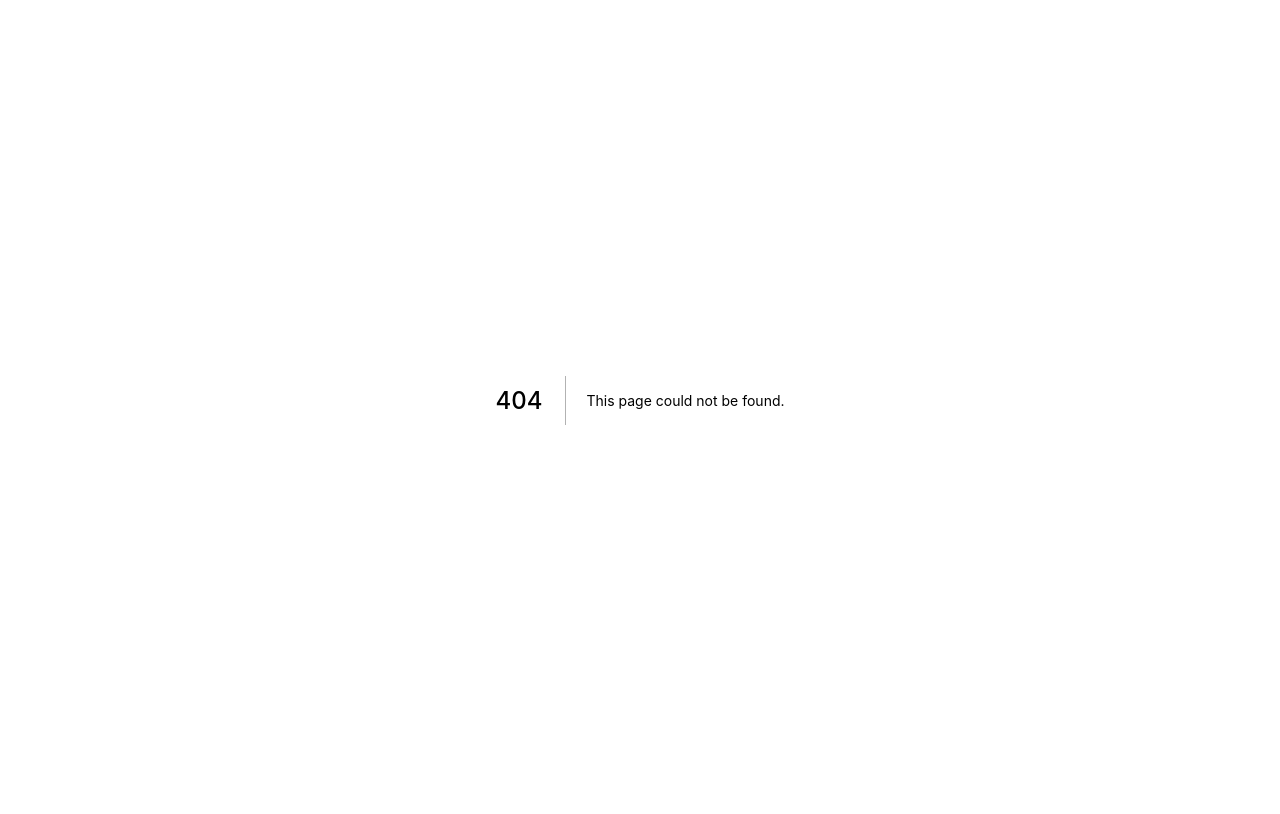
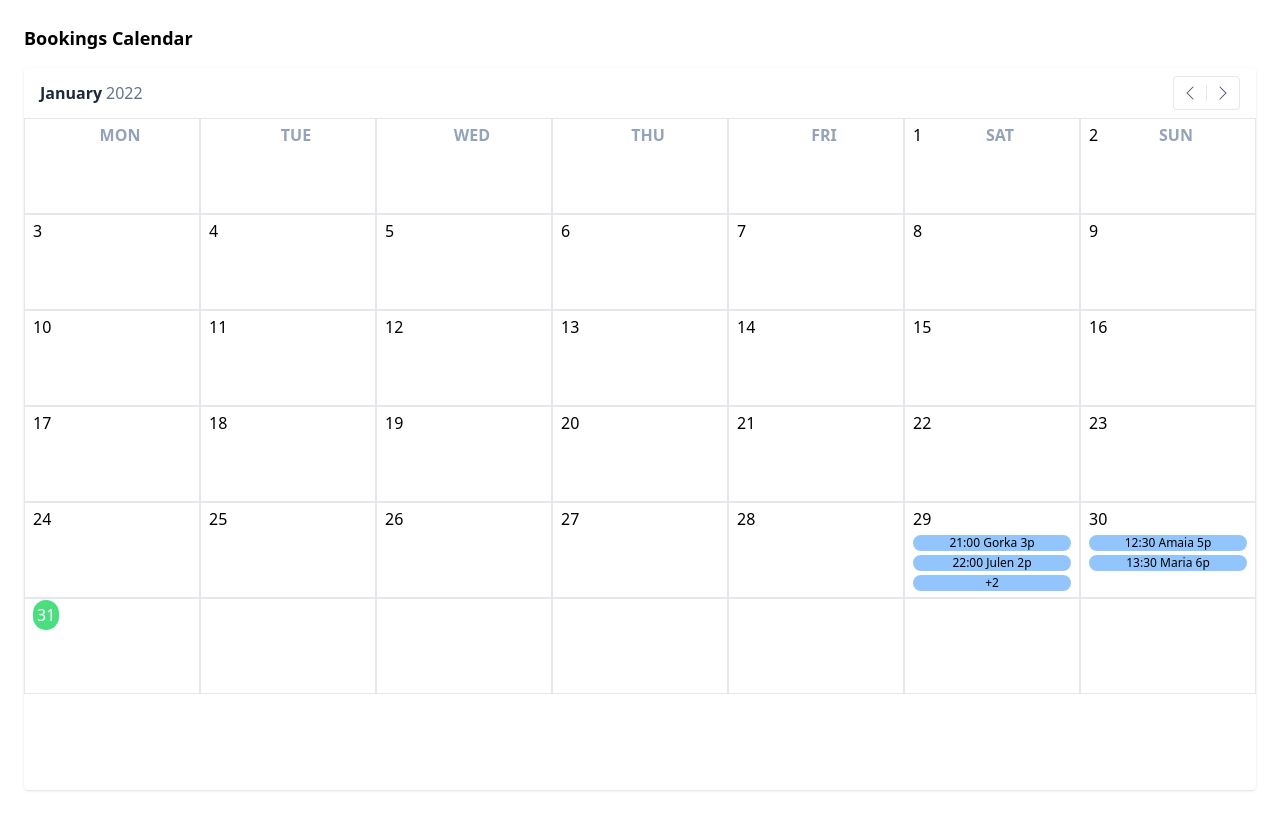
Before and after one commit to gorkavillara/my-chef, a Next.js app: page /admin/views/CalendarView in a window 1280 px wide. Before the commit this address had no page. Built offline with nearby package versions, Linux system fonts and the light colour scheme.

Commit message:
Añadido calendario

```diff
--- a/pages/admin/components/Sidebar.tsx
+++ b/pages/admin/components/Sidebar.tsx
@@ -1,10 +1,11 @@
-import React, { useContext, useState } from "react";
+import React, { useContext } from "react";
 import SidebarIcon from "./SidebarIcon";
 import {
   IoAlbumsOutline,
   IoNotificationsOutline,
   IoBarChartOutline,
   IoOptionsOutline,
+  IoCalendarClearOutline,
 } from "react-icons/io5";
 import CircleButton from "./CircleButton";
 import Avatar from "./Avatar";
@@ -20,7 +21,7 @@ const Sidebar = () => {
           <Image src="/favicon_256x256.png" width={256} height={256} alt="icon" />
         </picture>
         <CircleButton onClick={() => openModal("newBooking", { store })} />
-        <div className="flex flex-col items-center text-slate-500 gap-4">
+        <div className="flex flex-col items-center text-slate-500 gap-6">
           <SidebarIcon
             icon={<IoAlbumsOutline />}
             isActive={route === "tables"}
@@ -30,6 +31,11 @@ const Sidebar = () => {
             icon={<IoBarChartOutline />}
             isActive={route === "charts"}
             onClick={() => setRoute("charts")}
+          />
+          <SidebarIcon
+            icon={<IoCalendarClearOutline />}
+            isActive={route === "calendar"}
+            onClick={() => setRoute("calendar")}
           />
         </div>
       </div>
--- /dev/null
+++ b/pages/admin/views/CalendarView.tsx
@@ -0,0 +1,181 @@
+import React from "react";
+import { BsChevronLeft } from "react-icons/bs";
+
+const CalendarView = () => {
+  return (
+    <div className="flex flex-col gap-4 p-6">
+      <h1 className="font-semibold text-lg text-left">Bookings Calendar</h1>
+      <div className="bg-white w-full rounded flex-col gap-2 shadow">
+        <div className="flex gap-2 py-2 px-4 items-center justify-between">
+          <div className="flex gap-1">
+            <h1 className="font-bold text-slate-800">January</h1>
+            <span className="text-slate-500">2022</span>
+          </div>
+          <div className="border border-slate-200 py-2 divide-x rounded flex items-center text-slate-600 font-semibold">
+            <button className="px-2">
+              <BsChevronLeft />
+            </button>
+            <button className="px-2">
+              <BsChevronLeft className="rotate-180" />
+            </button>
+          </div>
+        </div>
+        <div className="grid grid-rows-7">
+          <div className="grid grid-cols-7 h-24">
+            <div className="border flex flex-col gap-1 py-1 px-2 relative">
+              <span className="absolute top-1 w-full text-center text-slate-400 font-bold">
+                MON
+              </span>
+            </div>
+            <div className="border flex flex-col gap-1 py-1 px-2 relative">
+              <span className="absolute top-1 w-full text-center text-slate-400 font-bold">
+                TUE
+              </span>
+            </div>
+            <div className="border flex flex-col gap-1 py-1 px-2 relative">
+              <span className="absolute top-1 w-full text-center text-slate-400 font-bold">
+                WED
+              </span>
+            </div>
+            <div className="border flex flex-col gap-1 py-1 px-2 relative">
+              <span className="absolute top-1 w-full text-center text-slate-400 font-bold">
+                THU
+              </span>
+            </div>
+            <div className="border flex flex-col gap-1 py-1 px-2 relative">
+              <span className="absolute top-1 w-full text-center text-slate-400 font-bold">
+                FRI
+              </span>
+            </div>
+            <div className="border flex flex-col gap-1 py-1 px-2 relative">
+              <span className="absolute top-1 w-full text-center text-slate-400 font-bold">
+                SAT
+              </span>
+              <span>1</span>
+            </div>
+            <div className="border flex flex-col gap-1 py-1 px-2 relative">
+              <span className="absolute top-1 w-full text-center text-slate-400 font-bold">
+                SUN
+              </span>
+              <span>2</span>
+            </div>
+          </div>
+          <div className="grid grid-cols-7 h-24">
+            <div className="border flex flex-col gap-1 py-1 px-2 relative">
+              <span>3</span>
+            </div>
+            <div className="border flex flex-col gap-1 py-1 px-2 relative">
+              <span>4</span>
+            </div>
+            <div className="border flex flex-col gap-1 py-1 px-2 relative">
+              <span>5</span>
+            </div>
+            <div className="border flex flex-col gap-1 py-1 px-2 relative">
+              <span>6</span>
+            </div>
+            <div className="border flex flex-col gap-1 py-1 px-2 relative">
+              <span>7</span>
+            </div>
+            <div className="border flex flex-col gap-1 py-1 px-2 relative">
+              <span>8</span>
+            </div>
+            <div className="border flex flex-col gap-1 py-1 px-2 relative">
+              <span>9</span>
+            </div>
+          </div>
+          <div className="grid grid-cols-7 h-24">
+            <div className="border flex flex-col gap-1 py-1 px-2 relative">
+              <span>10</span>
+            </div>
+            <div className="border flex flex-col gap-1 py-1 px-2 relative">
+              <span>11</span>
+            </div>
+            <div className="border flex flex-col gap-1 py-1 px-2 relative">
+              <span>12</span>
+            </div>
+            <div className="border flex flex-col gap-1 py-1 px-2 relative">
+              <span>13</span>
+            </div>
+            <div className="border flex flex-col gap-1 py-1 px-2 relative">
+              <span>14</span>
+            </div>
+            <div className="border flex flex-col gap-1 py-1 px-2 relative">
+              <span>15</span>
+            </div>
+            <div className="border flex flex-col gap-1 py-1 px-2 relative">
+              <span>16</span>
+            </div>
+          </div>
+          <div className="grid grid-cols-7 h-24">
+            <div className="border flex flex-col gap-1 py-1 px-2 relative">
+              <span>17</span>
+            </div>
+            <div className="border flex flex-col gap-1 py-1 px-2 relative">
+              <span>18</span>
+            </div>
+            <div className="border flex flex-col gap-1 py-1 px-2 relative">
+              <span>19</span>
+            </div>
+            <div className="border flex flex-col gap-1 py-1 px-2 relative">
+              <span>20</span>
+            </div>
+            <div className="border flex flex-col gap-1 py-1 px-2 relative">
+              <span>21</span>
+            </div>
+            <div className="border flex flex-col gap-1 py-1 px-2 relative">
+              <span>22</span>
+            </div>
+            <div className="border flex flex-col gap-1 py-1 px-2 relative">
+              <span>23</span>
+            </div>
+          </div>
+          <div className="grid grid-cols-7 h-24">
+            <div className="border flex flex-col gap-1 py-1 px-2 relative">
+              <span>24</span>
+            </div>
+            <div className="border flex flex-col gap-1 py-1 px-2 relative">
+              <span>25</span>
+            </div>
+            <div className="border flex flex-col gap-1 py-1 px-2 relative">
+              <span>26</span>
+            </div>
+            <div className="border flex flex-col gap-1 py-1 px-2 relative">
+              <span>27</span>
+            </div>
+            <div className="border flex flex-col gap-1 py-1 px-2 relative">
+              <span>28</span>
+            </div>
+            <div className="border flex flex-col py-1 px-2 relative gap-1">
+              <span>29</span>
+              <div className="text-xs text-center rounded-full bg-blue-300">21:00 Gorka 3p</div>
+              <div className="text-xs text-center rounded-full bg-blue-300">22:00 Julen 2p</div>
+              <div className="text-xs text-center rounded-full bg-blue-300">+2</div>
+            </div>
+            <div className="border flex flex-col gap-1 py-1 px-2 relative">
+              <span>30</span>
+              <div className="text-xs text-center rounded-full bg-blue-300">12:30 Amaia 5p</div>
+              <div className="text-xs text-center rounded-full bg-blue-300">13:30 Maria 6p</div>
+            </div>
+          </div>
+          <div className="grid grid-cols-7 h-24">
+            <div className="border flex flex-col gap-1 py-1 px-2 relative">
+              <span>
+                <span className="bg-green-400 rounded-full text-white p-1">
+                  31
+                </span>
+              </span>
+            </div>
+            <div className="border flex flex-col gap-1 py-1 px-2 relative"></div>
+            <div className="border flex flex-col gap-1 py-1 px-2 relative"></div>
+            <div className="border flex flex-col gap-1 py-1 px-2 relative"></div>
+            <div className="border flex flex-col gap-1 py-1 px-2 relative"></div>
+            <div className="border flex flex-col gap-1 py-1 px-2 relative"></div>
+            <div className="border flex flex-col gap-1 py-1 px-2 relative"></div>
+          </div>
+        </div>
+      </div>
+    </div>
+  );
+};
+
+export default CalendarView;
--- a/pages/admin/views/MainDashboard.tsx
+++ b/pages/admin/views/MainDashboard.tsx
@@ -3,6 +3,7 @@ import TablesView from "./TablesView";
 import ChartsView from "./ChartsView";
 import { AdminContext } from "..";
 import SettingsView from "./SettingsView";
+import CalendarView from "./CalendarView";
 
 const MainDashboard = () => {
   const { route } = useContext(AdminContext);
@@ -10,6 +11,7 @@ const MainDashboard = () => {
     <div className="ml-20 flex-grow bg-slate-100 min-h-screen">
       {route === "tables" && <TablesView />}
       {route === "charts" && <ChartsView />}
+      {route === "calendar" && <CalendarView />}
       {route === "settings" && <SettingsView />}
     </div>
   );
```
